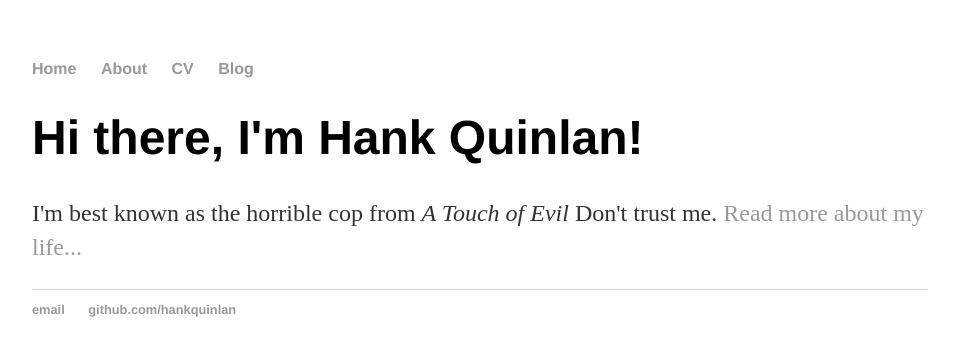
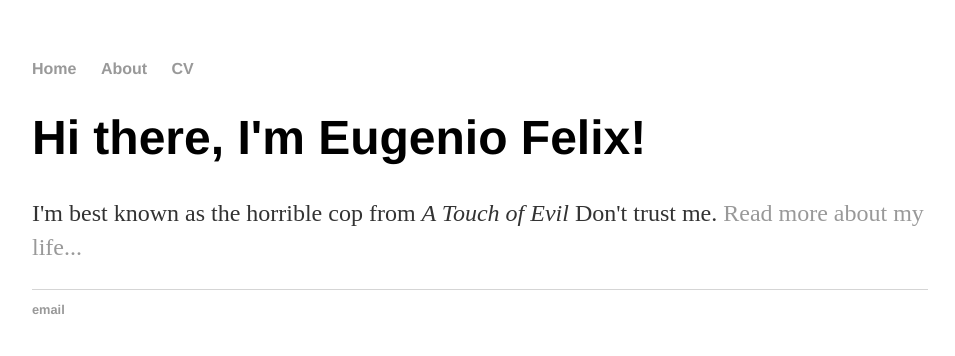
Before and after one commit to eugeniofr/eugeniofr.github.io, a Jekyll site: the page built from index.html, in a window 1280 px wide. Shown: the top 356 px of the page, without its empty margins (160-1115 px from the left). Built offline with Jekyll 4.4.1, drawn with Linux system fonts in a browser that asks for light colours.

Commit message:
first very rough draft of site

```diff
--- a/_layouts/default.html
+++ b/_layouts/default.html
@@ -1,7 +1,7 @@
 <!DOCTYPE html>
 	<html>
 		<head>
-			<title>{{ page.title }}</title>
+			<title>{{ page.title }} | Eugenio Felix</title>
 			<!-- link to main stylesheet -->
 			<link rel="stylesheet" type="text/css" href="/css/main.css">
 		</head>
@@ -11,7 +11,6 @@
 	        		<li><a href="/">Home</a></li>
 		        	<li><a href="/about">About</a></li>
 	        		<li><a href="/cv">CV</a></li>
-	        		<li><a href="/blog">Blog</a></li>
 	    		</ul>
 			</nav>
 			<div class="container">
@@ -21,8 +20,7 @@
 			</div><!-- /.container -->
 			<footer>
 	    		<ul>
-	        		<li><a href="mailto:hankquinlanhub@gmail.com">email</a></li>
-	        		<li><a href="https://github.com/hankquinlan">github.com/hankquinlan</a></li>
+	        		<li><a href="mailto:eugeniofr11@gmail.com">email</a></li>
 				</ul>
 			</footer>
 		</body>
--- /dev/null
+++ b/about.html
@@ -0,0 +1,6 @@
+---
+layout: default
+title: About
+---
+
+<h1>About Page</h1>
--- /dev/null
+++ b/cv.html
@@ -0,0 +1,6 @@
+---
+layout: default
+title: CV
+---
+
+<h1>CV</h1>
--- a/index.html
+++ b/index.html
@@ -1,8 +1,9 @@
 ---
 layout: default
-title: Hank Quinlan, Horrible Cop
+title: Home
 ---
+
 <div class="blurb">
-	<h1>Hi there, I'm Hank Quinlan!</h1>
+	<h1>Hi there, I'm Eugenio Felix!</h1>
 	<p>I'm best known as the horrible cop from <em>A Touch of Evil</em> Don't trust me. <a href="/about">Read more about my life...</a></p>
 </div><!-- /.blurb -->
```
Also changed, not shown: README.md.
